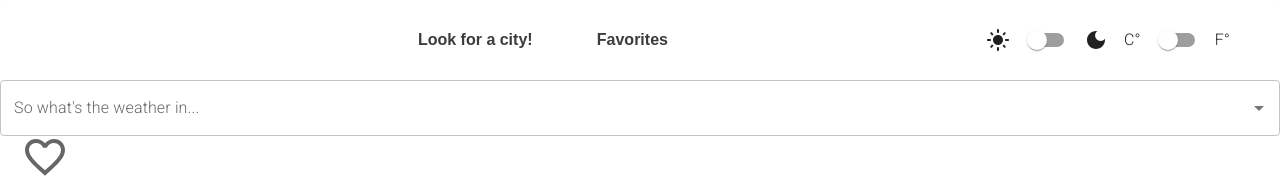
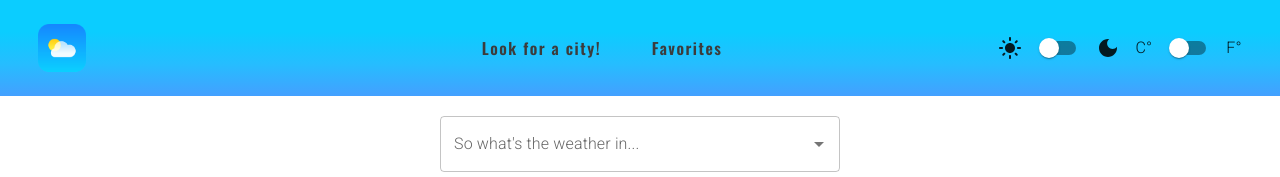
Before and after one commit to gitamit020/Amit-Levy-04-05-2022, a React (Create React App) app: page /searchPage in a window 1280 px wide. Shown: the top 177 px of the page. Built offline with nearby package versions, Linux system fonts and the light colour scheme; no server answers.

Commit message:
deploy commit

```diff
--- a/src/comps/Favorites.jsx
+++ b/src/comps/Favorites.jsx
@@ -24,7 +24,9 @@ export default function Favorites() {
     const getUpdatedFavsWeather = () => {
         const newFavorites = favorites.map((fav) =>
             axios
-                .get(`http://dataservice.accuweather.com/currentconditions/v1/${fav.id}?apikey=${API_KEY}`)
+                .get(
+                    `http://dataservice.accuweather.com/currentconditions/v1/${fav.id}?apikey=${API_KEY}`
+                )
                 .then((res) => ({ ...fav, currentWeather: res.data[0].Temperature.Metric.Value }))
         );
         return Promise.all(newFavorites);
@@ -42,23 +44,29 @@ export default function Favorites() {
         navigate("/searchPage");
     };
 
+    console.log(favorites);
+
     return (
         <div className="favoritesDiv">
-            <Button className="clearFavsDiv" onClick={() => dispatch(clearFavorites())} variant="contained">
+            <Button
+                className="clearFavsDiv"
+                onClick={() => dispatch(clearFavorites())}
+                variant="contained"
+            >
                 <DeleteIcon />
             </Button>
             {favorites.map(({ id, cityName, text, addedOn, currentWeather }, i) => (
                 <Card className="eachFavCard" variant="outlined" key={i}>
                     <Box>
-                        <Typography component={"span"} sx={{ fontWeight: "bold" }} variant="h5">
+                        <Typography sx={{ fontWeight: "bold" }} variant="h5">
                             {cityName}
                         </Typography>
                         <Typography sx={{ fontSize: "25px" }}>{text}</Typography>
                     </Box>
-                    <Typography component={"span"}>
+                    <Typography>
                         <TempDisplay tempInCelsius={currentWeather} />
                     </Typography>
-                    <Typography component={"span"} variant="h7">
+                    <Typography variant="h7">
                         Added on:
                         <br />
                         {moment(addedOn).format("MMMM DD, h:mm a")}
--- a/src/comps/Forecast.jsx
+++ b/src/comps/Forecast.jsx
@@ -9,26 +9,30 @@ export default function Forcast() {
     const { currentCityForecast } = useSelector((state) => state.currentCityReducer);
     return (
         <div className="forecastDiv">
-            {currentCityForecast.map(({ Date, Temperature: { Minimum, Maximum }, Day, Night }, i) => (
+            {currentCityForecast.map(
+                ({ Date, Temperature: { Minimum, Maximum }, Day, Night }, i) => (
                     <Card variant="outlined" className="eachForecastCard" key={i}>
-                    <Typography component={"span"} variant="h5" sx={{ mb: "10px", fontWeight: "bold", textAlign: "center" }}>
+                        <Typography
+                            variant="h5"
+                            sx={{ mb: "10px", fontWeight: "bold", textAlign: "center" }}
+                        >
                             {moment(Date).format("MMMM DD")}
                         </Typography>
-                    <Typography component={"span"} sx={minMaxStyle}>
+                        <Typography sx={minMaxStyle}>
                             Max: <TempDisplay tempInCelsius={Maximum.Value} />
                         </Typography>
-                    <Typography component={"span"} sx={minMaxStyle}>
+                        <Typography sx={minMaxStyle}>
                             Min: <TempDisplay tempInCelsius={Minimum.Value} />
                         </Typography>
                         <Box sx={dayNightBoxStyle}>
-                        <Typography component={"span"} sx={dayNightStyle}>
+                            <Typography sx={dayNightStyle}>
                                 Day
                                 <br />
                                 ↓
                                 <br />
                                 {Day.IconPhrase}
                             </Typography>
-                        <Typography component={"span"} sx={dayNightStyle}>
+                            <Typography sx={dayNightStyle}>
                                 Night
                                 <br />
                                 ↓
@@ -37,7 +41,8 @@ export default function Forcast() {
                             </Typography>
                         </Box>
                     </Card>
-            ))}
+                )
+            )}
         </div>
     );
 }
--- a/src/index.scss
+++ b/src/index.scss
@@ -5,55 +5,12 @@
     margin: 0;
     padding: 0;
     box-sizing: border-box;
+    // box-shadow: 0px 0px 5px black inset;
     font-family: "Roboto", sans-serif;
 }
 
 .main {
     height: 100vh;
-    width: 100vw;
-    display: grid;
-    grid-template-rows: 10vh auto;
-    grid-template-areas: "header" "mainpage";
-
-    .header {
-        grid-area: header;
-        display: flex;
-        justify-content: space-between;
-        align-items: center;
-        padding: 0 50px;
-        position: relative;
-
-        .logoDiv {
-            height: 50px;
-            width: 50px;
-        }
-
-        .linksDiv {
-            width: 250px;
-            height: 100%;
-            display: flex;
-            justify-content: space-between;
-            align-items: center;
-            gap: 20px;
-
-            & * {
-                text-decoration: none;
-                font-weight: bold;
-                border-radius: 5px;
-                transition: all 0.1s ease-in-out;
-                color: rgb(60, 60, 60);
-                font-family: "Fredoka", sans-serif;
-                cursor: pointer;
-                &:hover {
-                    color: black;
-                    transform: scale(1.1);
-                }
-            }
-        }
-    }
-    .mainpage {
-        grid-area: mainpage;
-        height: 100%;
     width: 100vw;
     display: grid;
     grid-template-rows: 12vh auto;
@@ -64,9 +21,15 @@
         display: flex;
         justify-content: space-between;
         align-items: center;
-            background: linear-gradient(rgba(11, 205, 255, 1), rgba(11, 205, 255, 1), rgba(14, 182, 255, 0.9), rgba(21, 136, 255, 0.8));
+        background: linear-gradient(
+            rgba(11, 205, 255, 1),
+            rgba(11, 205, 255, 1),
+            rgba(14, 182, 255, 0.9),
+            rgba(21, 136, 255, 0.8)
+        );
         padding: 0 3%;
         position: relative;
+        // box-shadow: 0px 0px 5px black inset;
 
         .logoDiv {
             height: 3rem;
@@ -260,4 +223,3 @@
         }
     }
 }
-}
```
Lines whose indentation alone changed are shown as unchanged.
